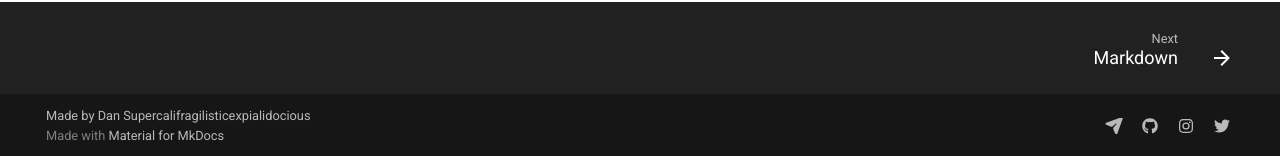
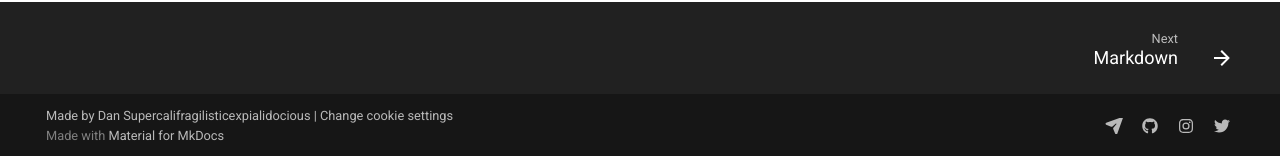
Before and after one commit to danslinky/danslinky.co.uk, an MkDocs documentation site: the page built from docs/index.md, in a window 1280 px wide and 900 px high, scrolled down 1627 px, cut to the strip 102-900 px from the top of the window. Shown: the part 639-795 px from the top of the strip. Built offline with MkDocs 1.6.1 and Material for MkDocs 9.7.7, drawn with Linux system fonts in a browser that asks for light colours; comment, search, counter and statistics services are not loaded; some of the changed lines change nothing that is shown.

Commit message:
french and welsh versions, cookie settings

```diff
--- a/mkdocs.yml
+++ b/mkdocs.yml
@@ -2,7 +2,11 @@
 site_description: Personal portfolio of Dan Slinky.
 site_url: https://rtfm.danslinky.co.uk
 repo_url: https://github.com/danslinky/danslinky.co.uk
-copyright: Made by Dan Supercalifragilisticexpialidocious
+copyright: >
+  Made by Dan Supercalifragilisticexpialidocious |
+  <a href="#__consent">Change cookie settings</a>
+language: en
+
 nav:
   - Home: index.md
   - About: about.md
@@ -81,8 +85,20 @@
     background-image: "https://rtfm.danslinky.co.uk/assets/images/favicon.png"
 
 extra:
+  alternate:
+  - name: English
+    link: /
+    lang: en
+  - name: Français
+    link: /fr/
+    lang: fr
+  - name: Cymraeg
+    link: /cy/
+    lang: cy
   consent:
     title: "🇬🇧 ⚖️ Biscuit consent"
+    cookies:
+      chocolate: "Chocolate Chip"
     description: >-
       This website pours cookies down your throat. Only read on if you're hungry for cookies. Please disable javascript. You absolutely should be concerned about your Safety and Privacy when using the Internet and World Wide Web. <mark class="ad">Ad</mark>You can use Tor or NordVPN to protect your Privacy online.
 
```
